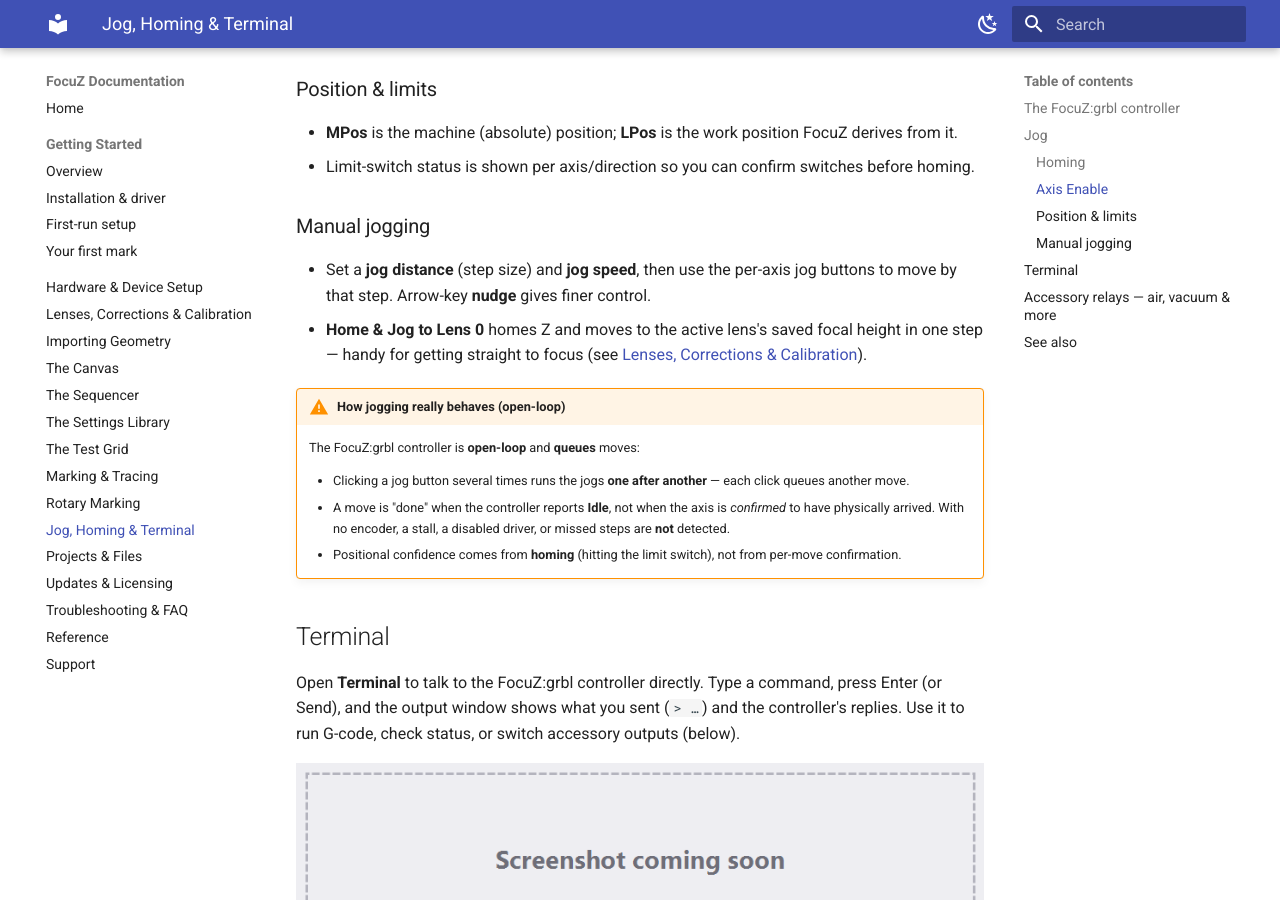
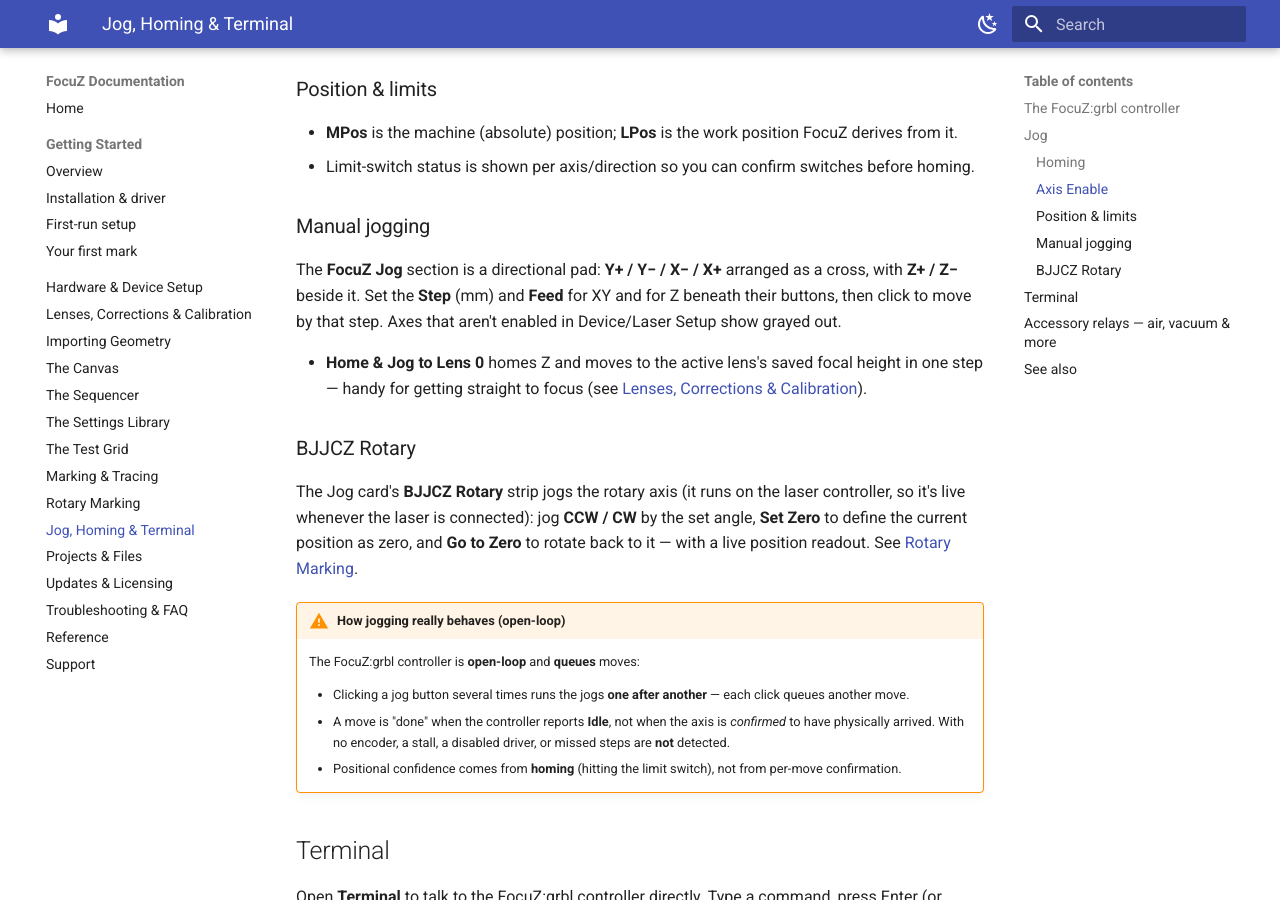
Before and after one commit to Lokahi-Shop/focuz-docs, an MkDocs documentation site: the page built from docs/jog-terminal.md, in a window 1280 px wide and 900 px high, scrolled down 1573 px. Built offline with MkDocs 1.6.1 and Material for MkDocs 9.7.7, drawn with Linux system fonts in a browser that asks for light colours.

Commit message:
docs(jog,rotary): UGS-style jog pad + BJJCZ Rotary strip on the Jog card

```diff
--- a/docs/jog-terminal.md
+++ b/docs/jog-terminal.md
@@ -49,10 +49,19 @@ what the job does.
 
 ### Manual jogging
 
-- Set a **jog distance** (step size) and **jog speed**, then use the per-axis jog buttons to move by that
-  step. Arrow-key **nudge** gives finer control.
+The **FocuZ Jog** section is a directional pad: **Y+ / Y− / X− / X+** arranged as a cross, with
+**Z+ / Z−** beside it. Set the **Step** (mm) and **Feed** for XY and for Z beneath their buttons,
+then click to move by that step. Axes that aren't enabled in Device/Laser Setup show grayed out.
+
 - **Home & Jog to Lens 0** homes Z and moves to the active lens's saved focal height in one step — handy
   for getting straight to focus (see [Lenses, Corrections & Calibration](lenses-corrections.md)).
+
+### BJJCZ Rotary
+
+The Jog card's **BJJCZ Rotary** strip jogs the rotary axis (it runs on the laser controller, so
+it's live whenever the laser is connected): jog **CCW / CW** by the set angle, **Set Zero** to
+define the current position as zero, and **Go to Zero** to rotate back to it — with a live
+position readout. See [Rotary Marking](rotary.md).
 
 !!! warning "How jogging really behaves (open-loop)"
     The FocuZ:grbl controller is **open-loop** and **queues** moves:
```
Also changed, not shown: docs/rotary.md (+5 -4 lines).
